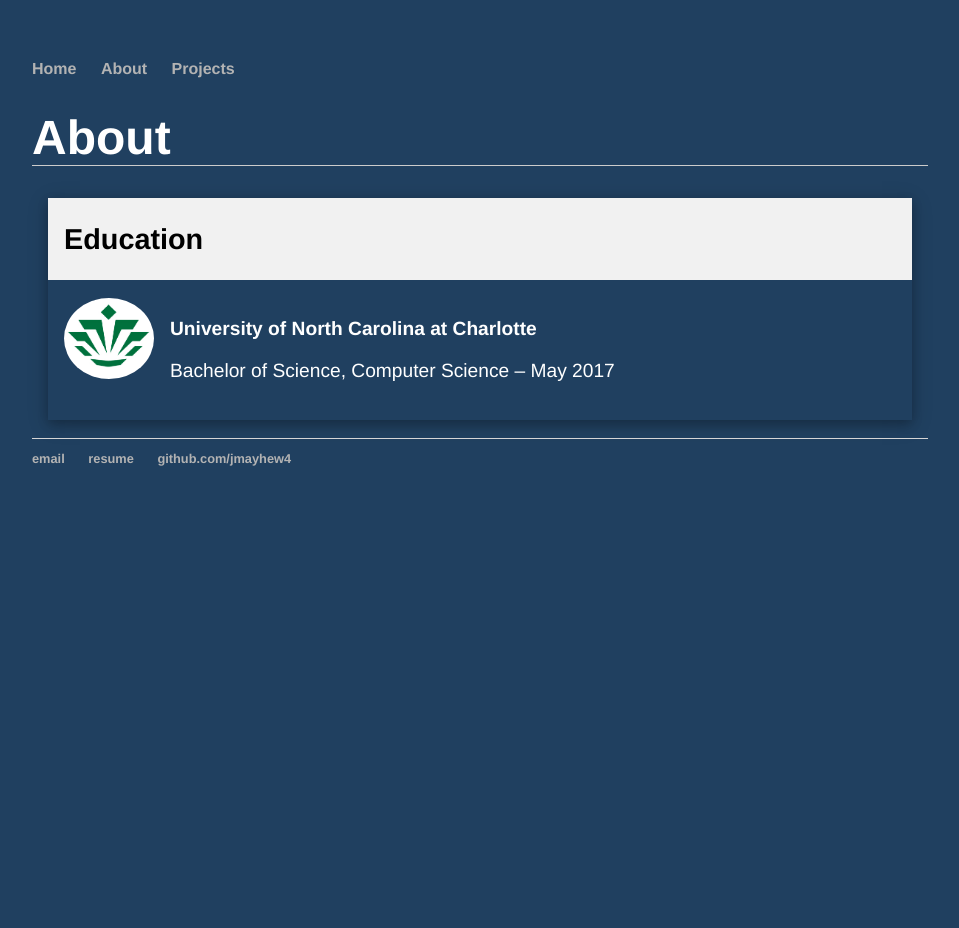
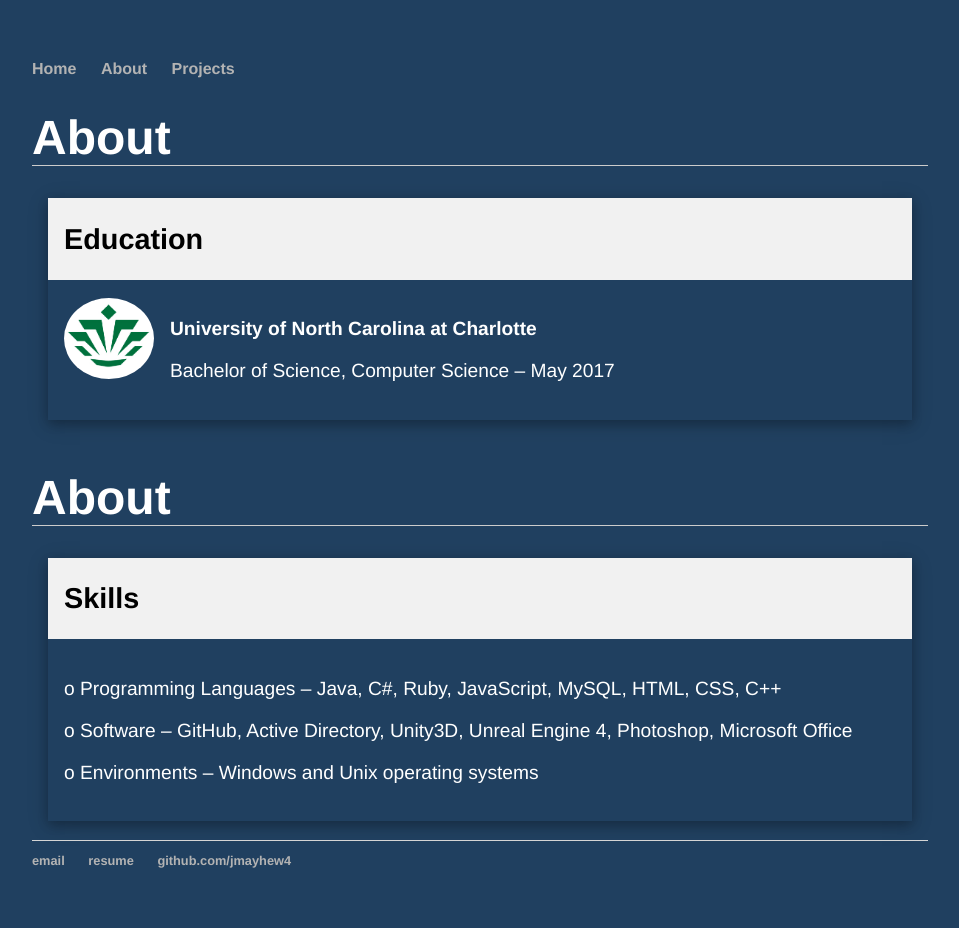
Before and after one commit to jmayhew4/jmayhew4.github.io, a Jekyll site: the page built from about/index.html, in a window 1280 px wide. Shown: the whole page, without its empty margins (160-1119 px from the left). Built offline with Jekyll 4.4.1, drawn with Linux system fonts in a browser that asks for light colours; before the commit the page ends 900 px from its top, so only the background shows below that.

Commit message:
Update index.html

```diff
--- a/about/index.html
+++ b/about/index.html
@@ -33,4 +33,20 @@ I'm a computer geek with a passion for music, art, technology, writing, and game
 </div>
 <br>
 
+<h1>About</h1>
+<div class="w3-container">
+  <div class="w3-card-4" style="width:100%">
+    <header class="w3-container w3-light-grey">
+      <h2>Skills</h2>
+    </header>
+    <div class="w3-container"><br>
+      <!-- <img src="../photos/UNCC.PNG" alt="Avatar" class="w3-left w3-circle w3-margin-right" style="width:90px"> -->
+	<p>o Programming Languages – Java, C#, Ruby, JavaScript, MySQL, HTML, CSS, C++</p>
+        <p>o Software – GitHub, Active Directory, Unity3D, Unreal Engine 4, Photoshop, Microsoft Office</p>
+	<p>o Environments – Windows and Unix operating systems</p><br>
+    </div>
+  </div>
 </div>
+<br>
+
+</div>
```
